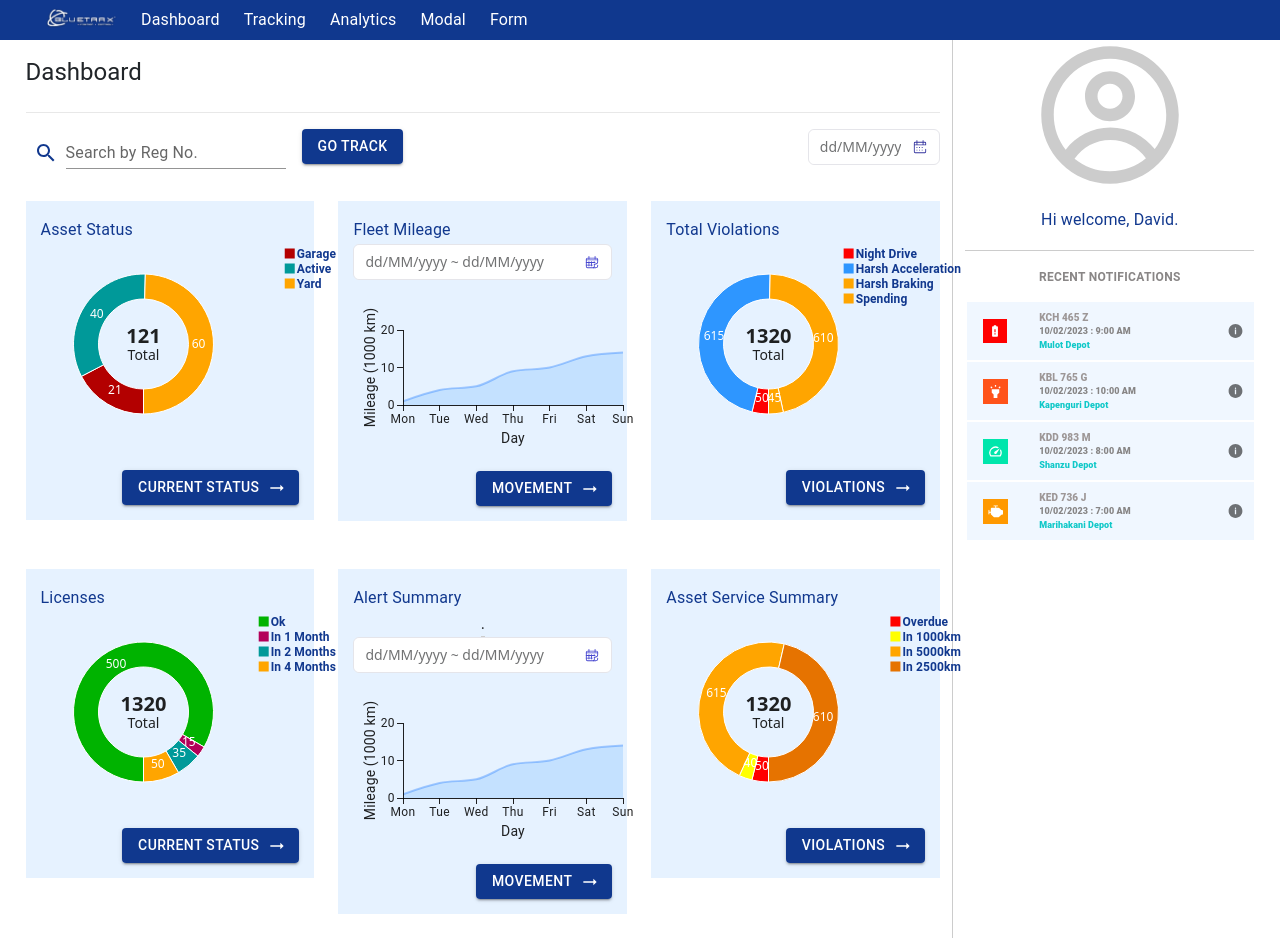
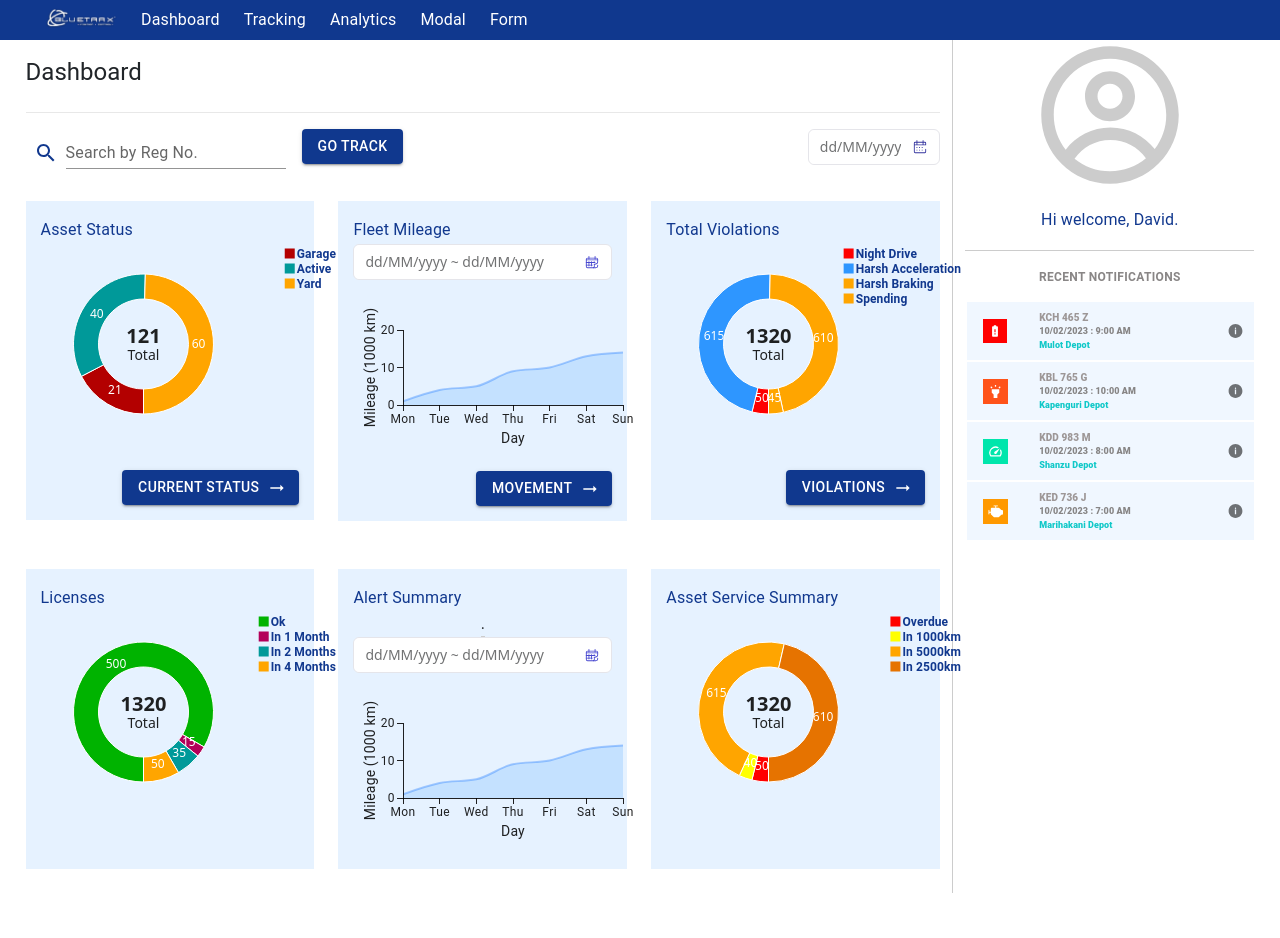
Before and after one commit to leo-mutuku/bluetrax, a React (Vite) app: page /dashboard in a window 1280 px wide. After the commit the page ends 893 px from the top, so only its background shows below. Built offline with nearby package versions, Linux system fonts and the light colour scheme.

Commit message:
removed button

```diff
--- a/src/pages/dashboard/index.jsx
+++ b/src/pages/dashboard/index.jsx
@@ -190,9 +190,9 @@ const Dashboard = () => {
                       <Stack sx={{ alignItems: "center" }}>
                         <PieChartSmall data={licenses} />
                       </Stack>
-                      <Stack sx={{ alignItems: "flex-end" }}>
+                      {/* <Stack sx={{ alignItems: "flex-end" }}>
                         <ButtonWithIcon buttonName={"Current Status"} />
-                      </Stack>
+                      </Stack> */}
                     </Box>
                   </Box>
                 </Col>
@@ -226,9 +226,9 @@ const Dashboard = () => {
                       <Stack sx={{ alignItems: "center" }}>
                         <AreaLineChart />
                       </Stack>
-                      <Stack sx={{ alignItems: "flex-end" }}>
+                      {/* <Stack sx={{ alignItems: "flex-end" }}>
                         <ButtonWithIcon buttonName={"Movement"} />
-                      </Stack>
+                      </Stack> */}
                     </Box>
                   </Box>
                 </Col>
@@ -253,9 +253,9 @@ const Dashboard = () => {
                       <Stack sx={{ alignItems: "center" }}>
                         <PieChartMedium data={assetServiceSummary} />
                       </Stack>
-                      <Stack sx={{ alignItems: "flex-end" }}>
+                      {/* <Stack sx={{ alignItems: "flex-end" }}>
                         <ButtonWithIcon buttonName={"Violations"} />
-                      </Stack>
+                      </Stack> */}
                     </Box>
                   </Box>
                 </Col>
```
